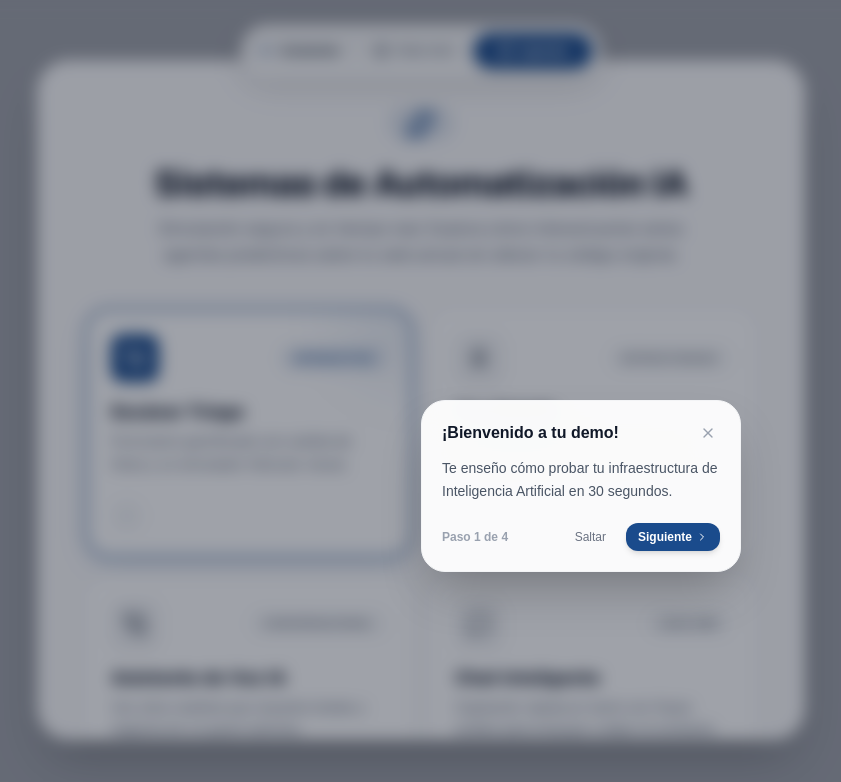
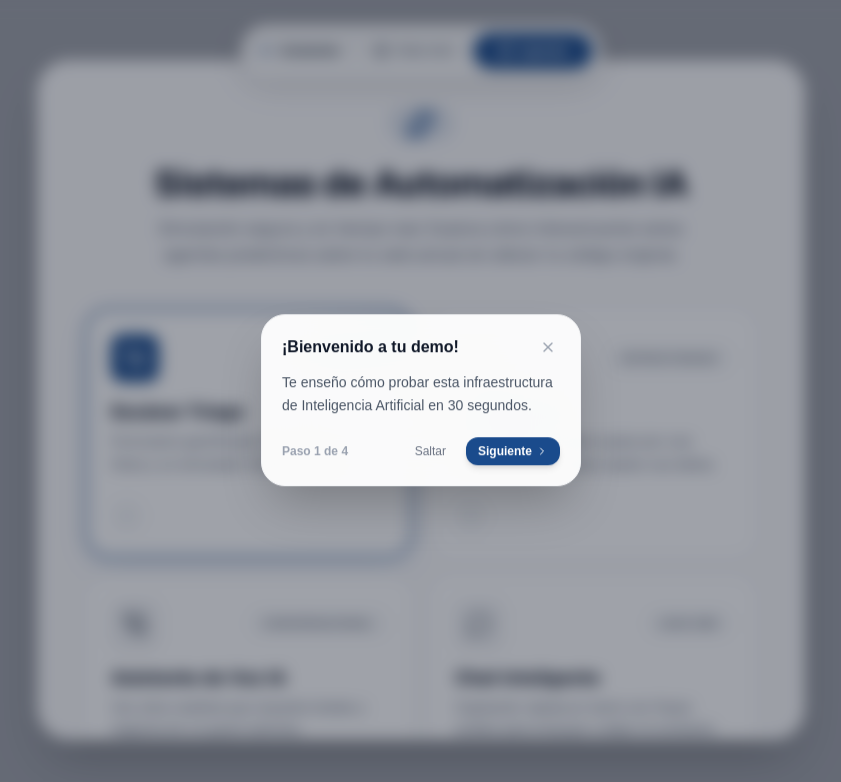
Before and after one commit to Franklin-Osede/ai-booking-gateway, a Next.js app: page /demo/1 in a window 1280 px wide. Shown: the top 782 px of the page, without its empty margins (219-1060 px from the left). Built offline with nearby package versions, Linux system fonts and the light colour scheme; no server answers; the database is empty.

Commit message:
fix: perfectly center tour overlay and update steps priority plus guiada text

```diff
--- a/src/presentation/components/demo/ProductTour.tsx
+++ b/src/presentation/components/demo/ProductTour.tsx
@@ -14,10 +14,10 @@ export function ProductTour({ primaryColor = "#1a4b8c" }: ProductTourProps) {
   const [targetRect, setTargetRect] = useState<{ top: number; left: number; width: number; height: number; } | null>(null);
 
   const steps = [
-    { targetId: 'center', title: '¡Bienvenido a tu demo!', text: 'Te enseño cómo probar tu infraestructura de Inteligencia Artificial en 30 segundos.' },
+    { targetId: 'center', title: '¡Bienvenido a tu demo!', text: 'Te enseño cómo probar esta infraestructura de Inteligencia Artificial en 30 segundos.' },
+    { targetId: 'tour-asistentes-hub', title: 'Sistemas de IA', text: 'Aquí tienes los diferentes agentes. Haz click en "Voz Guiada" para interactuar con la consultora clínica, avanzando paso a paso.' },
     { targetId: 'tour-video-intro', title: 'Vídeo Intro', text: 'Aquí encontrarás una breve explicación en vídeo sobre cómo funciona la arquitectura.' },
-    { targetId: 'tour-agendar', title: 'Agendar Llamada', text: 'Si esta operativa os ahorra tiempo de filtrado, agenda una reunión corta desde aquí para verlo a fondo.' },
-    { targetId: 'tour-asistentes-hub', title: 'La Magia de la Inteligencia Artificial', text: 'Haz clic en la "Voz Guiada" e interactúa con el micrófono simulando ser un paciente.' }
+    { targetId: 'tour-agendar', title: 'Agendar Llamada', text: 'Si esta operativa os ahorra tiempo de filtrado, agenda una reunión corta para verlo a fondo.' }
   ];
 
   useEffect(() => {
@@ -76,38 +76,41 @@ export function ProductTour({ primaryColor = "#1a4b8c" }: ProductTourProps) {
   const currentStepInfo = steps[step];
   const isCenter = !targetRect;
 
-  // Determine popover position relatively to target
-  let popoverStyle: React.CSSProperties = {
+  // Real CSS wrapper avoids motion transforming conflicts
+  let wrapperStyle: React.CSSProperties = {
+    position: 'absolute',
     top: '50%',
     left: '50%',
-    transform: 'translate(-50%, -50%)'
+    transform: 'translate(-50%, -50%)',
+    zIndex: 9999
   };
 
   let arrowClass = "hidden";
 
   if (targetRect) {
-    if (currentStepInfo.targetId === 'tour-video-intro' || currentStepInfo.targetId === 'tour-agendar') {
-      // Place below
-      popoverStyle = {
-        top: targetRect.top + targetRect.height + 15 + 'px',
-        left: targetRect.left + (targetRect.width / 2) + 'px',
-        transform: 'translateX(-50%)'
+    let topPos = targetRect.top + targetRect.height + 15;
+    let leftPos = targetRect.left + (targetRect.width / 2);
+
+    // Safety check for mobile (prevent overflow right)
+    if (typeof window !== 'undefined') {
+       if (leftPos + 160 > window.innerWidth) {
+           leftPos = window.innerWidth - 170;
+       }
+    }
+
+    wrapperStyle = {
+      position: 'absolute',
+      top: topPos + 'px',
+      left: leftPos + 'px',
+      transform: 'translateX(-50%)',
+      zIndex: 9999
     };
     arrowClass = "absolute -top-2 left-1/2 -translate-x-1/2 w-4 h-4 bg-white rotate-45 border-l border-t border-gray-100";
-    } else {
-      // Place below but might need adjustment
-      popoverStyle = {
-        top: targetRect.top + targetRect.height + 15 + 'px',
-        left: targetRect.left + (targetRect.width / 2) + 'px',
-        transform: 'translateX(-50%)'
-      };
-      arrowClass = "absolute -top-2 left-1/2 -translate-x-1/2 w-4 h-4 bg-white rotate-45 border-l border-t border-gray-100";
-    }
   }
 
   return (
     <AnimatePresence>
-      <div className="fixed inset-0 z-[9999] pointer-events-none">
+      <div className="fixed inset-0 z-9999 pointer-events-none">
 
         {/* Subtle backdrop highlight */}
         {targetRect && (
@@ -128,14 +131,14 @@ export function ProductTour({ primaryColor = "#1a4b8c" }: ProductTourProps) {
           />
         )}
 
+        <div style={wrapperStyle}>
           <motion.div
             key={step}
             initial={{ opacity: 0, y: 10, scale: 0.95 }}
             animate={{ opacity: 1, y: 0, scale: 1 }}
             exit={{ opacity: 0, scale: 0.9 }}
             transition={{ type: 'spring', damping: 25, stiffness: 300, mass: 0.8 }}
-          style={popoverStyle}
-          className="absolute z-[9999] pointer-events-auto bg-white/95 backdrop-blur-xl border border-gray-100 rounded-3xl p-5 shadow-2xl w-[320px]"
+            className="relative pointer-events-auto bg-white/95 backdrop-blur-xl border border-gray-100 rounded-3xl p-5 shadow-2xl w-[320px]"
           >
           <div className={arrowClass} />
 
@@ -176,6 +179,7 @@ export function ProductTour({ primaryColor = "#1a4b8c" }: ProductTourProps) {
           </div>
           </motion.div>
         </div>
+      </div>
     </AnimatePresence>
   );
 }
```
Lines whose indentation alone changed are shown as unchanged.
